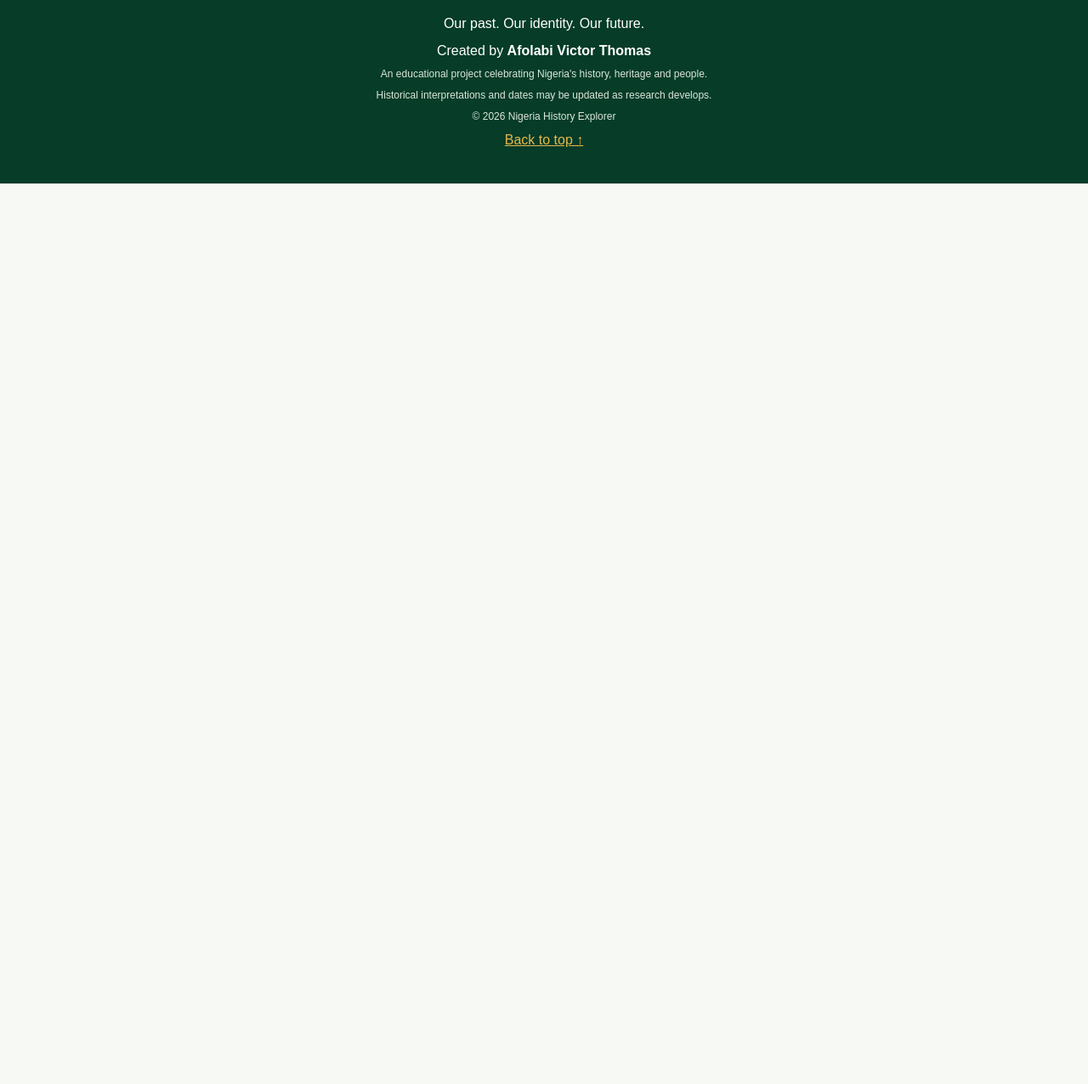
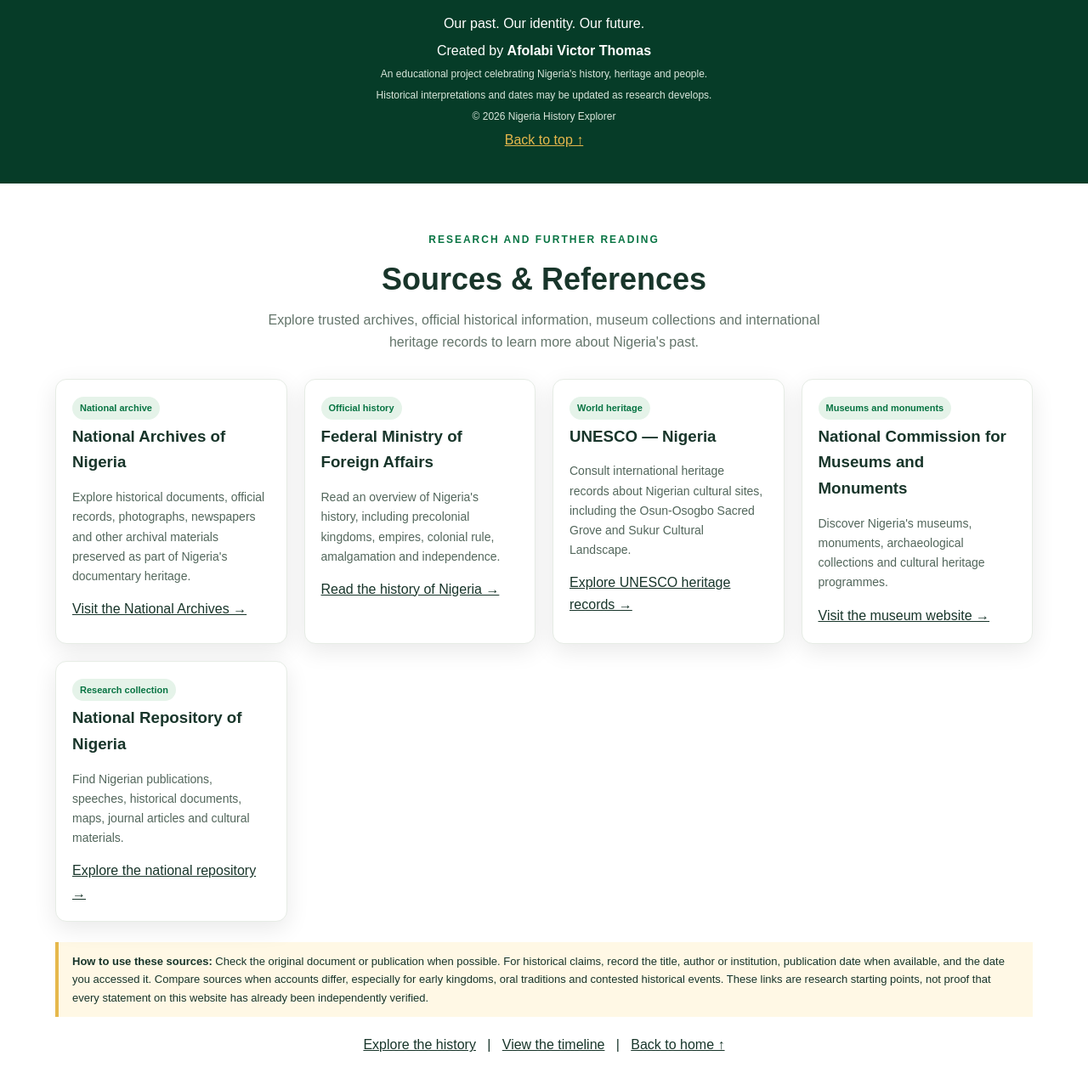
Before and after one commit to afolabivictor73-png/nigeria-history-explorer, a plain HTML site: page index.html in a window 1280 px wide. Shown: the part 9548-10824 px from the top of the page at 85% size. Before the commit the page ends 9764 px from the top, so only its background shows below. Drawn offline with Linux system fonts and the light colour scheme.

Commit message:
Add sources and references section to index.html
Added a new section for sources and references related to Nigeria's history, including links to archives, museums, and official historical information.

```diff
--- a/index.html
+++ b/index.html
@@ -718,6 +718,119 @@ footer h3 { color: var(--gold); }
   <p><a href="#home" style="color:#e6b84c">Back to top ↑</a></p>
 </footer>
 
+<section id="sources" style="background:#fff">
+  <div class="container">
+    <div class="section-title">
+      <span class="kicker">Research and further reading</span>
+      <h2>Sources &amp; References</h2>
+      <p>
+        Explore trusted archives, official historical information,
+        museum collections and international heritage records
+        to learn more about Nigeria's past.
+      </p>
+    </div>
+
+    <div class="grid">
+      <article class="card">
+        <div class="card-content">
+          <span class="tag">National archive</span>
+          <h3>National Archives of Nigeria</h3>
+          <p>
+            Explore historical documents, official records,
+            photographs, newspapers and other archival materials
+            preserved as part of Nigeria's documentary heritage.
+          </p>
+          <a href="https://nationalarchives.gov.ng/"
+             target="_blank" rel="noopener noreferrer">
+            Visit the National Archives →
+          </a>
+        </div>
+      </article>
+
+      <article class="card">
+        <div class="card-content">
+          <span class="tag">Official history</span>
+          <h3>Federal Ministry of Foreign Affairs</h3>
+          <p>
+            Read an overview of Nigeria's history, including
+            precolonial kingdoms, empires, colonial rule,
+            amalgamation and independence.
+          </p>
+          <a href="https://foreignaffairs.gov.ng/nigeria/history-of-nigeria/"
+             target="_blank" rel="noopener noreferrer">
+            Read the history of Nigeria →
+          </a>
+        </div>
+      </article>
+
+      <article class="card">
+        <div class="card-content">
+          <span class="tag">World heritage</span>
+          <h3>UNESCO — Nigeria</h3>
+          <p>
+            Consult international heritage records about Nigerian
+            cultural sites, including the Osun-Osogbo Sacred Grove
+            and Sukur Cultural Landscape.
+          </p>
+          <a href="https://whc.unesco.org/en/statesparties/ng/"
+             target="_blank" rel="noopener noreferrer">
+            Explore UNESCO heritage records →
+          </a>
+        </div>
+      </article>
+
+      <article class="card">
+        <div class="card-content">
+          <span class="tag">Museums and monuments</span>
+          <h3>National Commission for Museums and Monuments</h3>
+          <p>
+            Discover Nigeria's museums, monuments, archaeological
+            collections and cultural heritage programmes.
+          </p>
+          <a href="https://museum.ng/"
+             target="_blank" rel="noopener noreferrer">
+            Visit the museum website →
+          </a>
+        </div>
+      </article>
+
+      <article class="card">
+        <div class="card-content">
+          <span class="tag">Research collection</span>
+          <h3>National Repository of Nigeria</h3>
+          <p>
+            Find Nigerian publications, speeches, historical
+            documents, maps, journal articles and cultural materials.
+          </p>
+          <a href="https://nigeriareposit.nln.gov.ng/"
+             target="_blank" rel="noopener noreferrer">
+            Explore the national repository →
+          </a>
+        </div>
+      </article>
+    </div>
+
+    <div class="notice" style="margin-top:24px">
+      <strong>How to use these sources:</strong>
+      Check the original document or publication when possible.
+      For historical claims, record the title, author or institution,
+      publication date when available, and the date you accessed it.
+      Compare sources when accounts differ, especially for early
+      kingdoms, oral traditions and contested historical events.
+      These links are research starting points, not proof that every
+      statement on this website has already been independently verified.
+    </div>
+
+    <p style="text-align:center;margin-top:20px">
+      <a href="#history">Explore the history</a>
+      &nbsp; | &nbsp;
+      <a href="#timeline">View the timeline</a>
+      &nbsp; | &nbsp;
+      <a href="#home">Back to home ↑</a>
+    </p>
+  </div>
+</section>
+
 <script>
 /* --------------------------------
    INTERACTIVE HISTORICAL MAP
```
